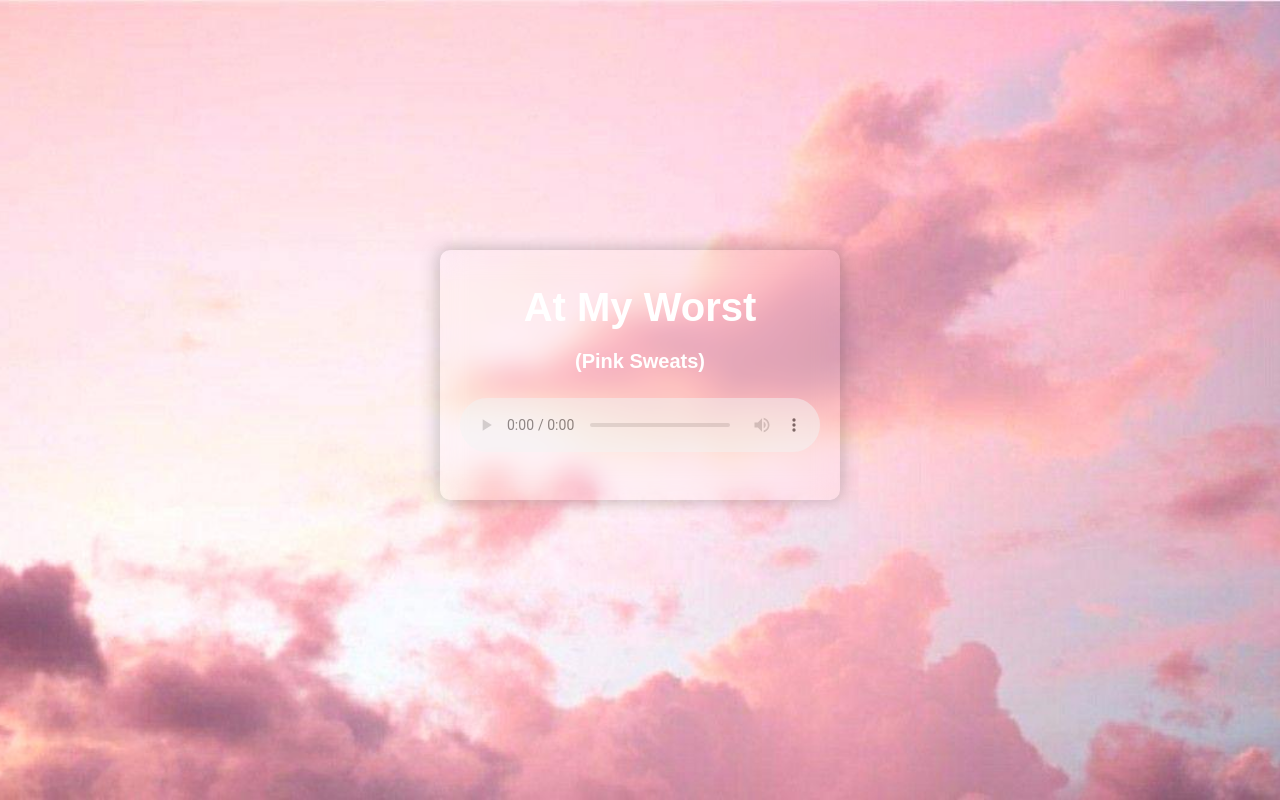
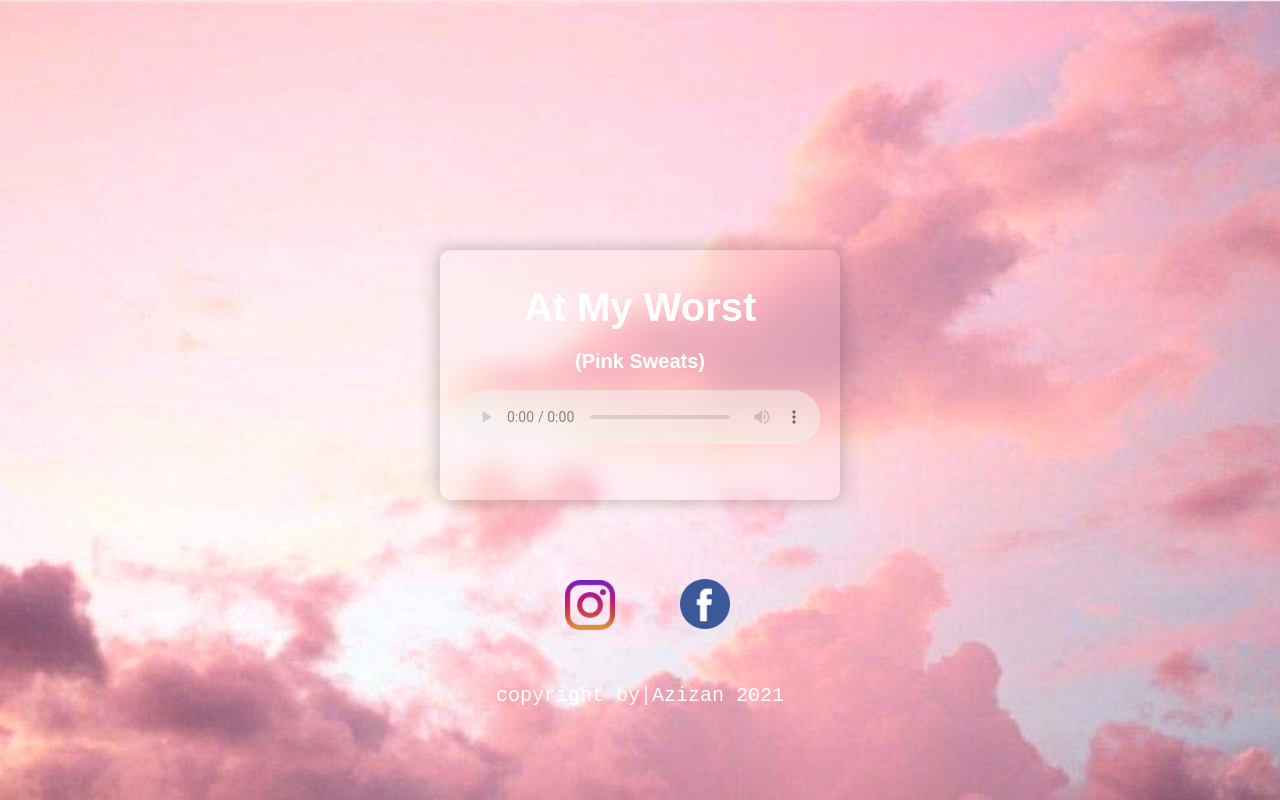
Before and after one commit to azizannanda/azizannanda.github.io, a plain HTML site: page Index.html in a window 1280 px wide. Drawn offline with Linux system fonts and the light colour scheme.

Commit message:
commit kedua

```diff
--- a/Index.html
+++ b/Index.html
@@ -1,5 +1,6 @@
 <!DOCTYPE html>
 <html lang="en">
+
 <head>
     <meta charset="UTF-8">
     <meta http-equiv="X-UA-Compatible" content="IE=edge">
@@ -8,13 +9,20 @@
     <link rel="stylesheet" href="style.css">
     <link rel="shortcut icon" href="image/icons2.png" type="image/x-icon">
 </head>
+
 <body>
     <div class="kotak">
         <div class="tulisan">At My Worst </div>
         <div class="penyanyi">(Pink Sweats)</div>
         <audio controls class="audio">
             <source src="Pink Sweat$ - At My Worst.mp3" type="audio/mpeg">
-          </audio>
+        </audio>
+            <a href="https://www.instagram.com/azizan_nanda/"><img src="image/instagram-removebg-preview.png"
+                    alt="instragram" class="instragram"></a>
+            <a href="https://web.facebook.com/azizan.nanda"><img src="image/imageedit_1_8840593550.png" alt="facebook"
+                    class="facebook"></a>
+            <p class="copyright">copyright by|Azizan 2021</p>
     </div>
 </body>
+
 </html>
--- a/style.css
+++ b/style.css
@@ -3,7 +3,8 @@
     background: transparent;
     outline: none;
     opacity: .5;
-    margin-top: 25px;
+    margin-top: 140px;
+    position: absolute;
 }
 
 .tulisan,
@@ -13,11 +14,12 @@
     margin-top: 35px;
     color: rgb(255, 255, 255);
     font-size: 40px;
+    position: absolute;
 }
 
 .penyanyi {
     font-size: 20px;
-    margin-top:20px;
+    margin-top: 100px;
 }
 
 body {
@@ -48,3 +50,24 @@ body {
     align-items: center;
     border-radius: 10px;
 }
+
+.instragram {
+    width: 50px;
+    margin-top: 330px;
+    margin-right: 100px;
+    position: relative;
+}
+
+.facebook {
+    width: 50px;
+    margin-top: -55px;
+    margin-left: 40px;
+    position: absolute;
+}
+
+.copyright {
+    color: white;
+    font-size: 20px;
+    font-family: 'Courier New', Courier, monospace;
+    margin-top: 50px;
+}
```
Also changed, not shown: Image/imageedit_1_8840593550.png (added), Image/instagram-removebg-preview.png (added).
